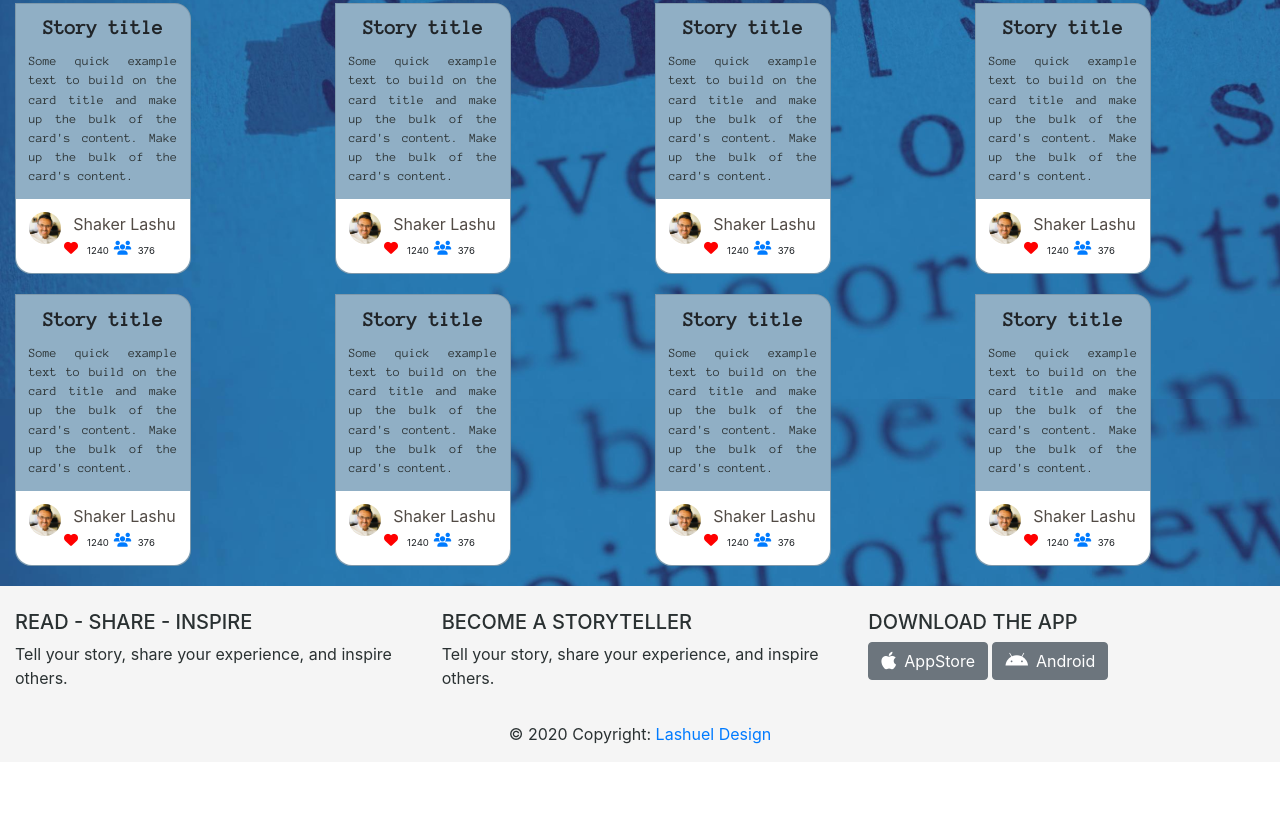
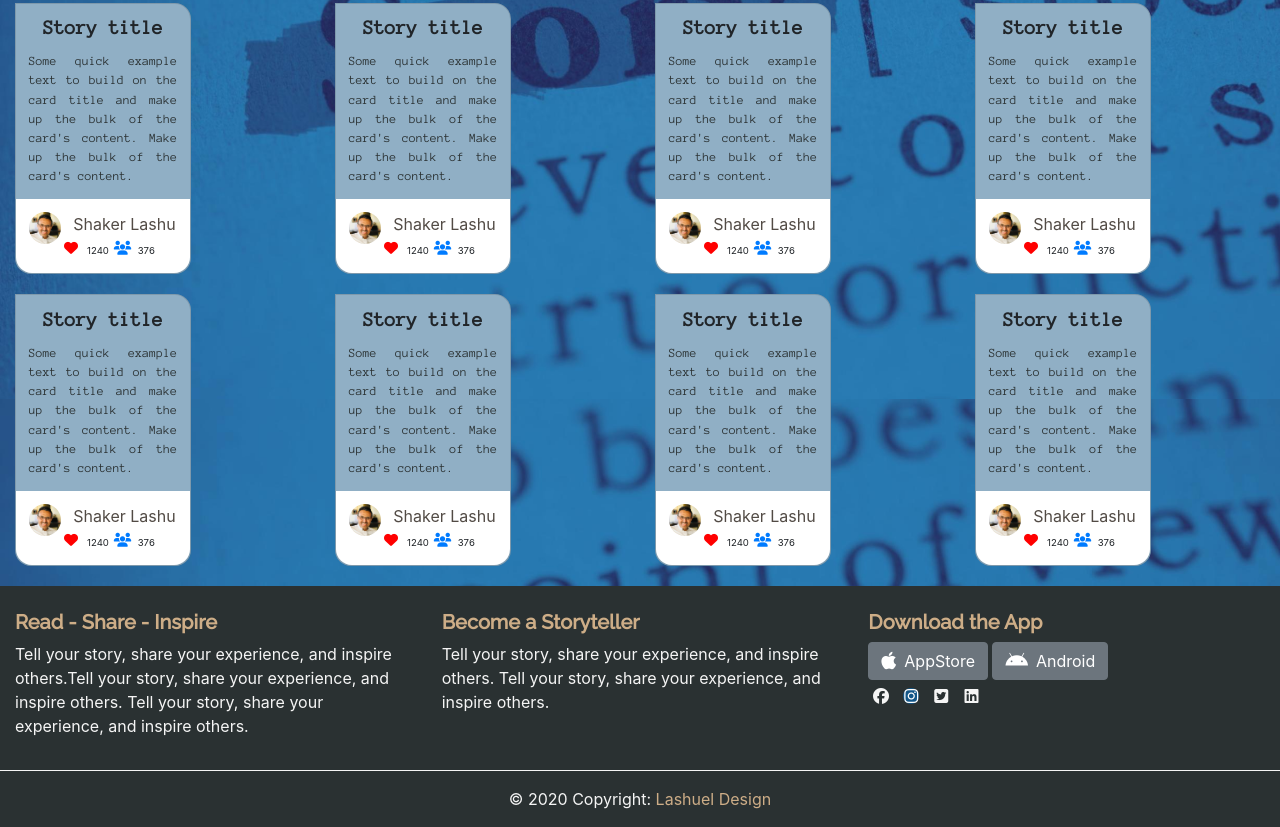
Before and after one commit to dlashuel/stories, a website: page index-test.html in a window 1280 px wide. Shown: the part 395-1222 px from the top of the page. Before the commit the page ends 1157 px from the top, so only its background shows below. Drawn offline with nearby package versions, Linux system fonts and the light colour scheme.

Commit message:
add social icons to the footer

```diff
--- a/index-test.html
+++ b/index-test.html
@@ -9,7 +9,8 @@
     <!-- Bootstrap CSS -->
     <link rel="stylesheet" href="https://stackpath.bootstrapcdn.com/bootstrap/4.5.2/css/bootstrap.min.css"
         integrity="sha384-JcKb8q3iqJ61gNV9KGb8thSsNjpSL0n8PARn9HuZOnIxN0hoP+VmmDGMN5t9UJ0Z" crossorigin="anonymous">
-    <!-- Main CSS stylesheet-->
+    <link rel="stylesheet" href="https://cdnjs.cloudflare.com/ajax/libs/bootstrap-social/5.1.1/bootstrap-social.min.css" integrity="sha512-f8mUMCRNrJxPBDzPJx3n+Y5TC5xp6SmStstEfgsDXZJTcxBakoB5hvPLhAfJKa9rCvH+n3xpJ2vQByxLk4WP2g==" crossorigin="anonymous" />
+        <!-- Main CSS stylesheet-->
     <link rel="stylesheet" href="style_test.css">
     <!-- Fonts -->
     <link href="https://fonts.googleapis.com/css2?family=Dancing+Script:wght@600;700&display=swap" rel="stylesheet">
@@ -431,8 +432,8 @@
                 <div class="col-md-4 mt-md-0 mt-3">
 
                     <!-- Content -->
-                    <h5 class="text-uppercase">Read - Share - Inspire</h5>
-                    <p>Tell your story, share your experience, and inspire others.</p>
+                    <h5>Read - Share - Inspire</h5>
+                    <p>Tell your story, share your experience, and inspire others.Tell your story, share your experience, and inspire others. Tell your story, share your experience, and inspire others.</p>
 
                 </div>
                 <!-- Grid column -->
@@ -443,8 +444,8 @@
                 <div class="col-md-4 mb-md-0 mb-3">
 
                     <!-- VP -->
-                    <h5 class="text-uppercase">Become a Storyteller</h5>
-                    <p>Tell your story, share your experience, and inspire others.</p>
+                    <h5 >Become a Storyteller</h5>
+                    <p>Tell your story, share your experience, and inspire others. Tell your story, share your experience, and inspire others.</p>
 
                 </div>
                 <!-- Grid column -->
@@ -452,11 +453,17 @@
                 <!-- Grid column -->
                 <div class="col-md-4 mb-md-0 mb-3">
                     <!-- Links -->
-                    <h5 class="text-uppercase">Download the App</h5>
+                    <h5 >Download the App</h5>
                     <button type="button" class="btn btn-secondary"><i
                             class="fab fa-lg fa-apple"></i>AppStore</button>
                     <button type="button" class="btn btn-secondary"><i
                             class="fab fa-lg fa-android"></i>Android</button>
+                    <div>
+                        <i class="fa fa-facebook-official" aria-hidden="true"></i>
+                        <i class="fa fa-instagram" aria-hidden="true"></i>
+                        <i class="fa fa-twitter-square" aria-hidden="true"></i>
+                        <i class="fa fa-linkedin-square" aria-hidden="true"></i>
+                    </div>
                 </div>
                 <!-- Grid column -->
 
@@ -465,10 +472,10 @@
 
         </div>
         <!-- Footer Links -->
-
+        <hr>
         <!-- Copyright -->
         <div class="footer-copyright text-center py-3">© 2020 Copyright:
-            <a href="#"> Lashuel Design</a>
+            <a class="light_brown" href="#">Lashuel Design</a>
         </div>
         <!-- Copyright -->
 
--- a/style_test.css
+++ b/style_test.css
@@ -13,7 +13,10 @@ body{
 nav{
     background-color: #2a3132;
 }
-
+nav li .active{
+    font-weight: 600;
+    color: rgb(228, 102, 80);
+}
 .nav-link{
     font-family: 'Raleway', sans-serif;
     color: white;
@@ -63,7 +66,7 @@ ul.list-unstyled{
   }
 
 .fa:hover {
-      opacity: 0.7;
+    opacity: 0.7;
   }
 .fa-heart {
     color: red;
@@ -72,6 +75,7 @@ ul.list-unstyled{
 .fa-facebook {
     background: #3B5998;
     color: white;
+
 }
 .fa-twitter {
     background: #55ACEE;
@@ -85,7 +89,11 @@ ul.list-unstyled{
     background: #125688;
     color: white;
   }
+/* Colors */
 
+.light_brown{
+    color: #cdad87;
+}
 /* DIDN'T WORK */
 li a.raleway:hover{
     font-family: #cdad87;
@@ -165,11 +173,31 @@ li a.raleway:hover{
 /* Footer */
 footer{
     min-height: 10rem;
-    background-color: whitesmoke;
+    background-color: #2a3132;
     width: 100%;
     margin: 0% 0%;
-    color: #2a3132;
+    color: whitesmoke;
 }
 footer i {
 margin-right: .5rem;
 }
+footer h5{
+    font-family: 'Raleway', sans-serif;
+    font-weight: bolder;
+    color: #cdad87;
+}
+#social-icons{
+    padding: 20px 20px 20px 20px;
+    font-size: 30px;
+    height: 30px;
+    width: 30px;
+    text-align: center;
+    text-decoration: none;
+    margin: auto;
+    border-radius: 0%;
+}
+hr{
+    border-top: 1px solid whitesmoke;
+    margin-bottom: 0;
+
+}
```
